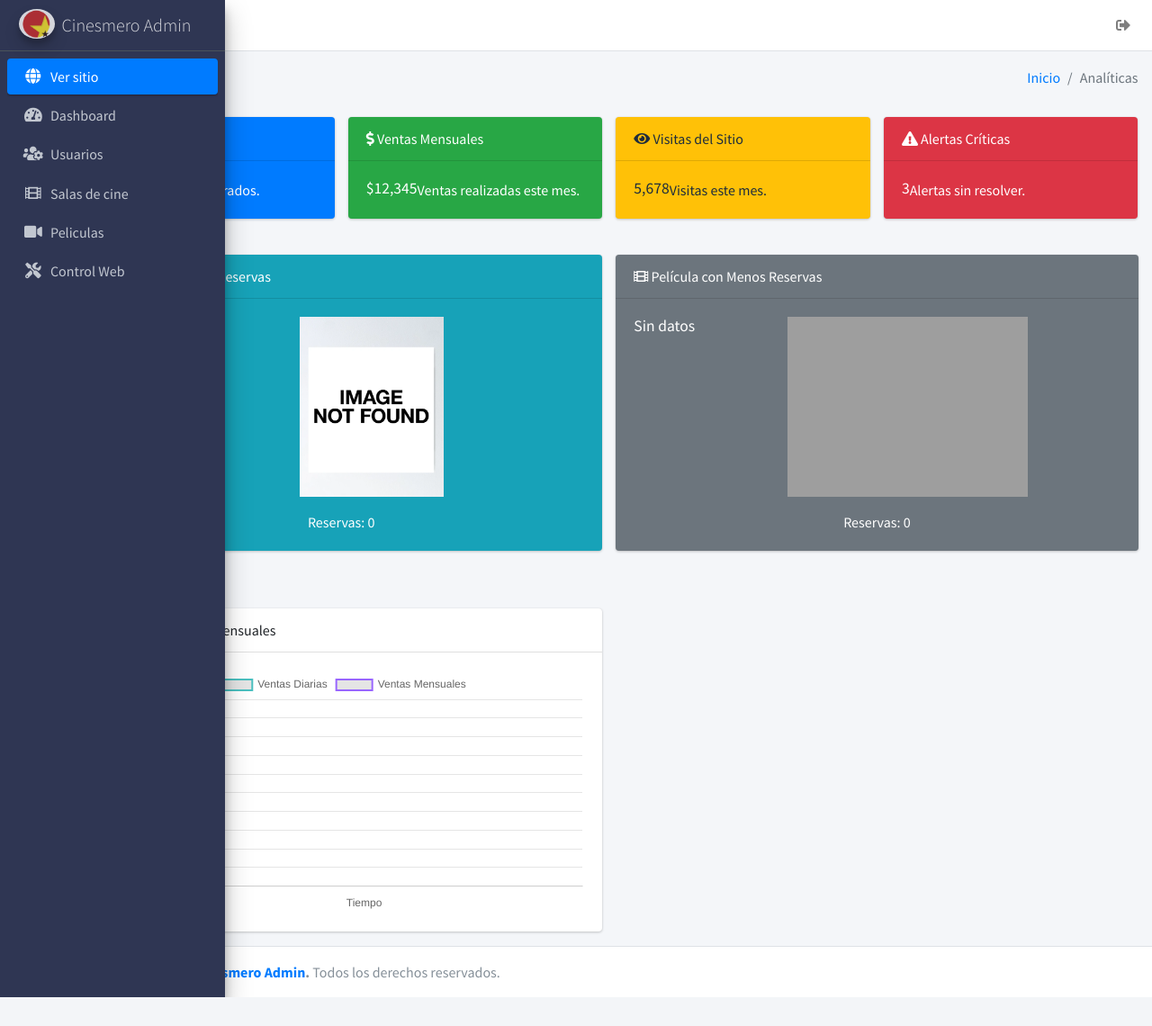
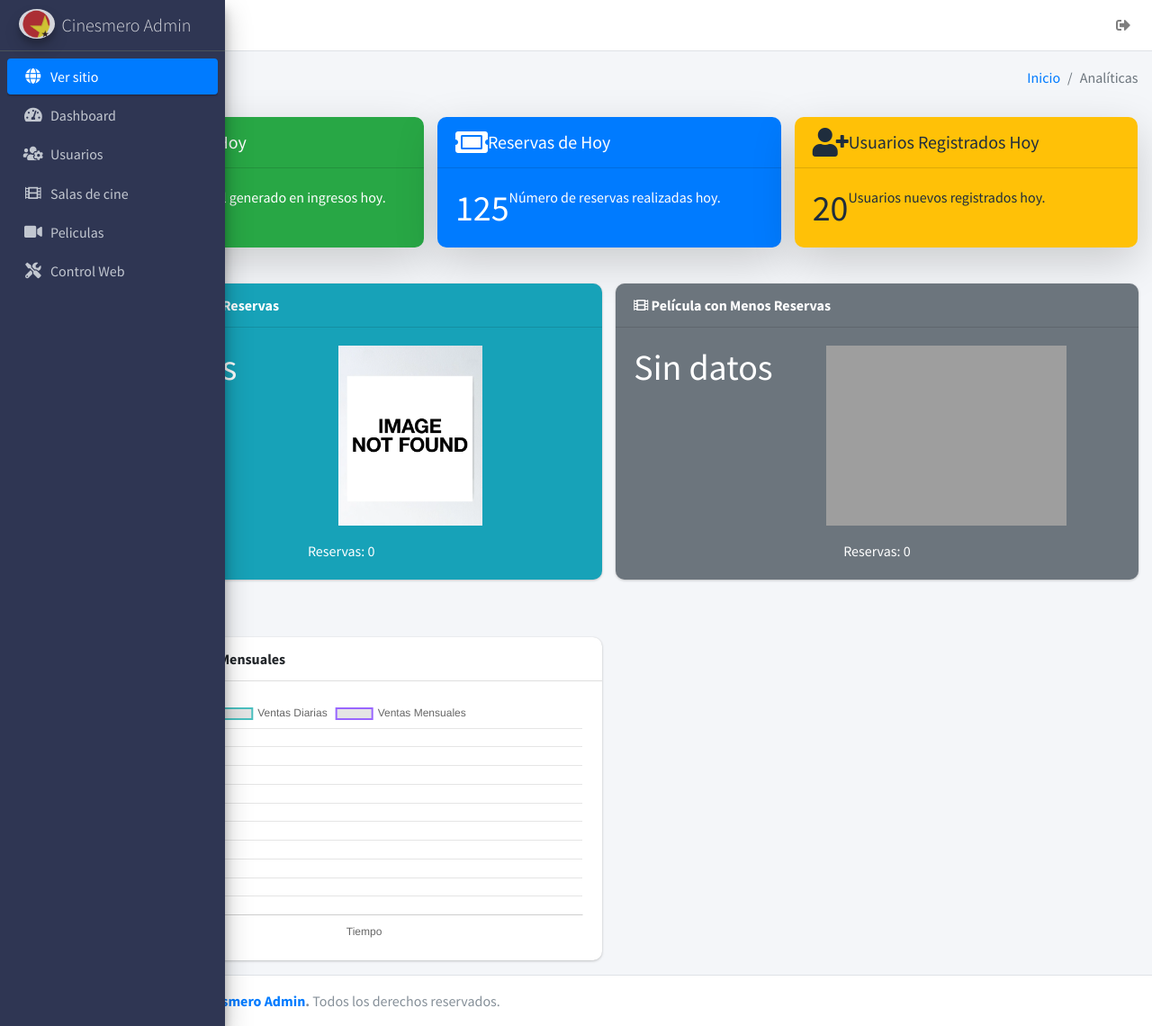
Before and after one commit to He1N/CINE-APP, a PHP site: page /CINE-APP/backend/index.php in a window 1280 px wide. Shown: the whole page at 90% size. Before the commit the page ends 1108 px from the top, so only its background shows below. Run offline with PHP 8.4, Linux system fonts and the light colour scheme; the visitor is signed in with stand-in values (Sample User, id 1); data comes from the database, SQL or seed files in the repository; data that the repository does not hold is empty; some libraries are stand-ins or nearby versions; grey boxes are pictures that could not be loaded.

Commit message:
modulo dashboard - parte 3

```diff
--- a/backend/vista/paginas/inicio.php
+++ b/backend/vista/paginas/inicio.php
@@ -59,7 +59,27 @@ try {
 }
 
 ?>
+<head>
+  <style>
+        .card {
+      border-radius: 10px;
+      transition: transform 0.2s ease-in-out;
+    }
 
+    .card:hover {
+      transform: scale(1.05);
+    }
+
+    .card-header {
+      font-weight: bold;
+    }
+
+    .card-title {
+      font-size: 2.5rem;
+    }
+
+  </style>
+</head>
 <div class="wrapper">
 
   <!-- Content Wrapper -->
@@ -85,54 +105,49 @@ try {
     <section class="content">
       <div class="container-fluid">
         <div class="row">
-          <!-- Dashboard Cards -->
-          <div class="col-3">
-            <div class="card bg-primary text-white">
-              <div class="card-header">
-                <i class="fas fa-users"></i> Total de Usuarios
+          <!-- Total de Ingresos de Hoy -->
+          <div class="col-md-4">
+            <div class="card bg-success text-white shadow-lg">
+              <div class="card-header d-flex align-items-center">
+                <i class="fas fa-coins fa-2x me-3"></i>
+                <h5 class="mb-0">Ingresos de Hoy</h5>
               </div>
               <div class="card-body">
-                <h5 class="card-title">1,250</h5>
-                <p class="card-text">Usuarios registrados.</p>
+                <h3 class="card-title">$1,580</h3>
+                <p class="card-text">Total generado en ingresos hoy.</p>
               </div>
             </div>
           </div>
 
-          <div class="col-3">
-            <div class="card bg-success text-white">
-              <div class="card-header">
-                <i class="fas fa-dollar-sign"></i> Ventas Mensuales
+          <!-- Cantidad de Reservas de Hoy -->
+          <div class="col-md-4">
+            <div class="card bg-primary text-white shadow-lg">
+              <div class="card-header d-flex align-items-center">
+                <i class="fas fa-ticket-alt fa-2x me-3"></i>
+                <h5 class="mb-0">Reservas de Hoy</h5>
               </div>
               <div class="card-body">
-                <h5 class="card-title">$12,345</h5>
-                <p class="card-text">Ventas realizadas este mes.</p>
+                <h3 class="card-title">125</h3>
+                <p class="card-text">Número de reservas realizadas hoy.</p>
               </div>
             </div>
           </div>
 
-          <div class="col-3">
-            <div class="card bg-warning text-white">
-              <div class="card-header">
-                <i class="fas fa-eye"></i> Visitas del Sitio
+          <!-- Cantidad de Usuarios Registrados Hoy -->
+          <div class="col-md-4">
+            <div class="card bg-warning text-white shadow-lg">
+              <div class="card-header d-flex align-items-center">
+                <i class="fas fa-user-plus fa-2x me-3"></i>
+                <h5 class="mb-0">Usuarios Registrados Hoy</h5>
               </div>
               <div class="card-body">
-                <h5 class="card-title">5,678</h5>
-                <p class="card-text">Visitas este mes.</p>
+                <h3 class="card-title">20</h3>
+                <p class="card-text">Usuarios nuevos registrados hoy.</p>
               </div>
             </div>
           </div>
 
-          <div class="col-3">
-            <div class="card bg-danger text-white">
-              <div class="card-header">
-                <i class="fas fa-exclamation-triangle"></i> Alertas Críticas
-              </div>
-              <div class="card-body">
-                <h5 class="card-title">3</h5>
-                <p class="card-text">Alertas sin resolver.</p>
-              </div>
-            </div>
-          </div>
+
         </div>
 
         <!-- Cards for Movie Analytics -->
```
